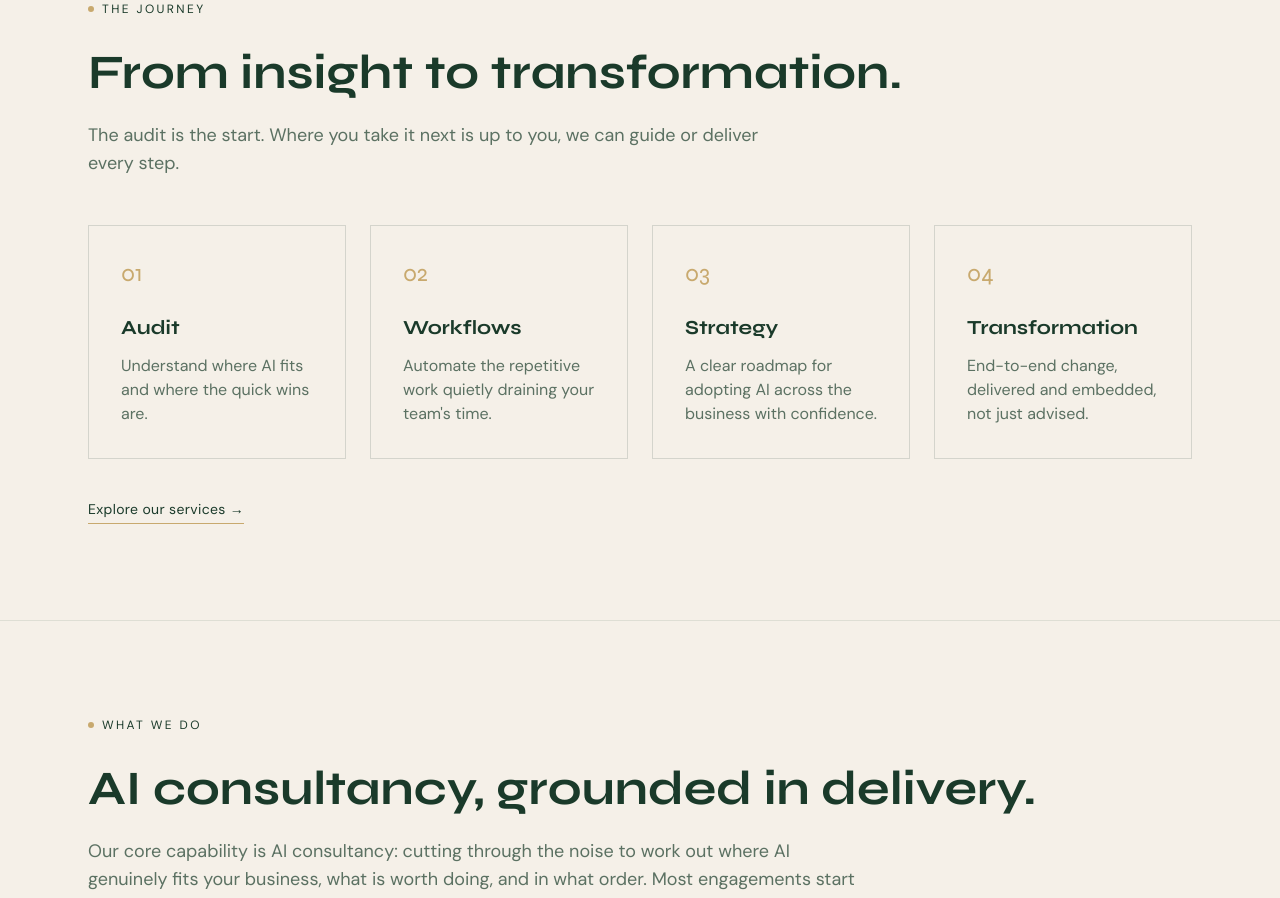
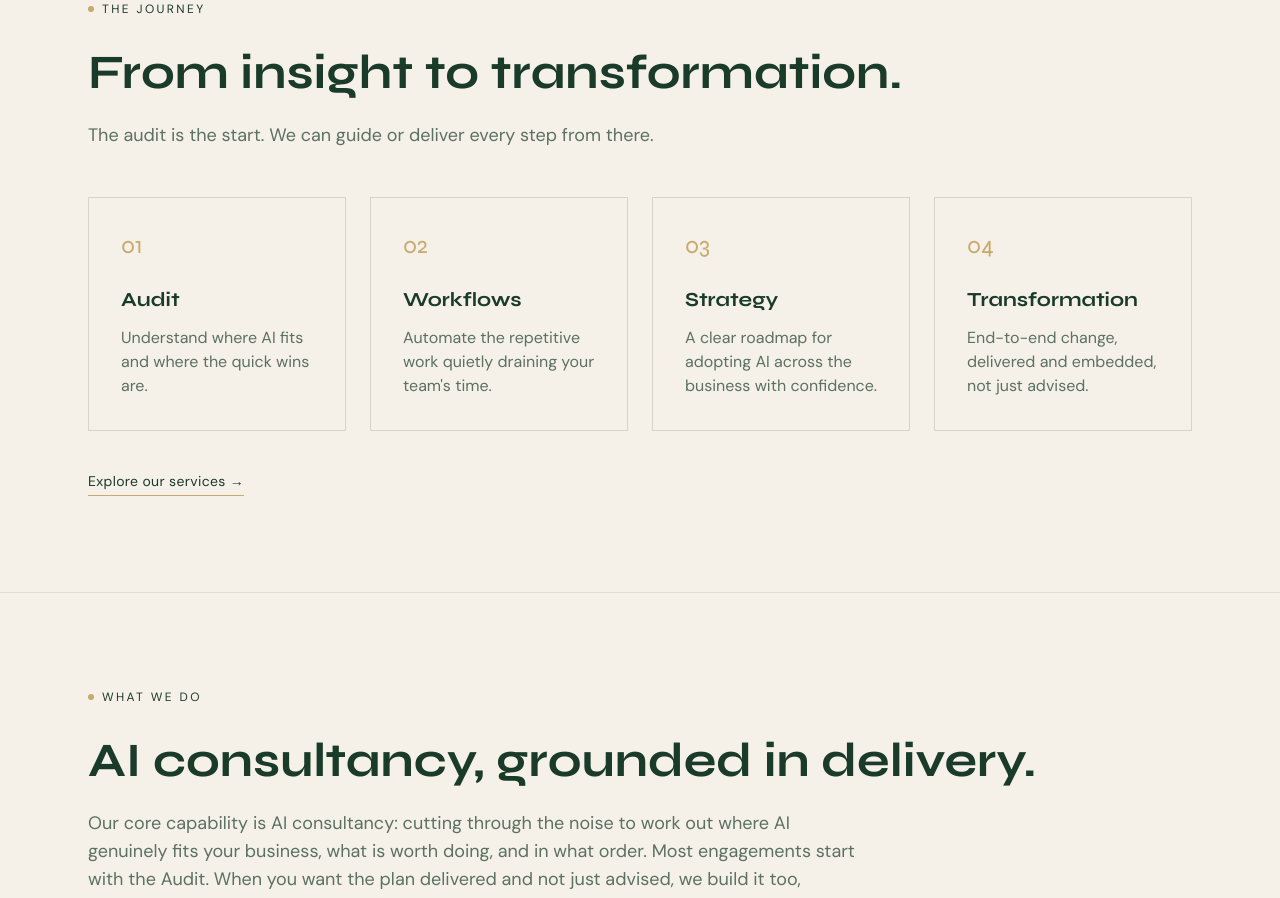
Before and after one commit to djrdunton-pocket/seed-digital, a Next.js app: page / in a window 1280 px wide. Shown: the part 2100-2998 px from the top of the page. Built offline with nearby package versions, Linux system fonts and the light colour scheme; no server answers.

Commit message:
Tighten journey subcopy to avoid orphaned line

```diff
--- a/app/components/Journey.tsx
+++ b/app/components/Journey.tsx
@@ -35,8 +35,7 @@ export default function Journey() {
         </h2>
 
         <p className="mt-6 text-lg text-[#1a3a2a]/70 max-w-2xl">
-          The audit is the start. Where you take it next is up to you, we can
-          guide or deliver every step.
+          The audit is the start. We can guide or deliver every step from there.
         </p>
 
         <div className="mt-12 grid sm:grid-cols-2 lg:grid-cols-4 gap-6">
```
